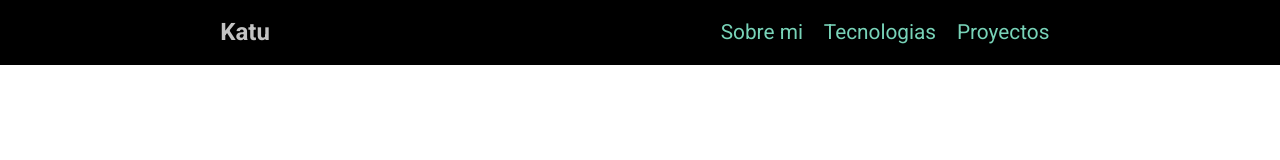
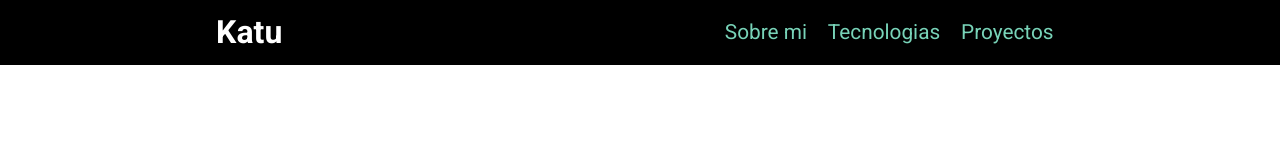
Before and after one commit to KatuGT/Portfolio-katu, a React (Create React App) app: page / in a window 1280 px wide. Shown: the top 160 px of the page. Built offline with nearby package versions, Linux system fonts and the light colour scheme.

Commit message:
arreglando estilos del "logo"

```diff
--- a/src/componentes/Navbar.jsx
+++ b/src/componentes/Navbar.jsx
@@ -21,10 +21,13 @@ const NavBar = styled.nav`
   }
 `;
 
-const LogoContainer = styled.h2`
-  color: #c3c3c3;
+const LogoContainer = styled.a`
+  color: #fff;
   margin-left: 1em;
-  cursor: default;
+  cursor: pointer;
+  font-size: 2em;
+  font-weight: bolder;
+  text-decoration: none;
   @media screen and (min-width: 800px) {
     margin: 0;
   }
@@ -67,7 +70,6 @@ const Menu = styled.ul`
 const MenuItem = styled.li`
   font-weight: 700;
   scroll-behavior: smooth;
-
 `;
 
 const MenuLink = styled.a`
@@ -98,7 +100,7 @@ const Navbar = () => {
   return (
     <Header>
       <NavBar>
-        <LogoContainer>Katu</LogoContainer>
+        <LogoContainer href="#sobreMi">Katu</LogoContainer>
         <MenuIconMobil onClick={() => setShowMenu(!ShowMenu)}>
           <i
             className={!ShowMenu ? "fa-solid fa-bars" : "fa-solid fa-xmark"}
```
